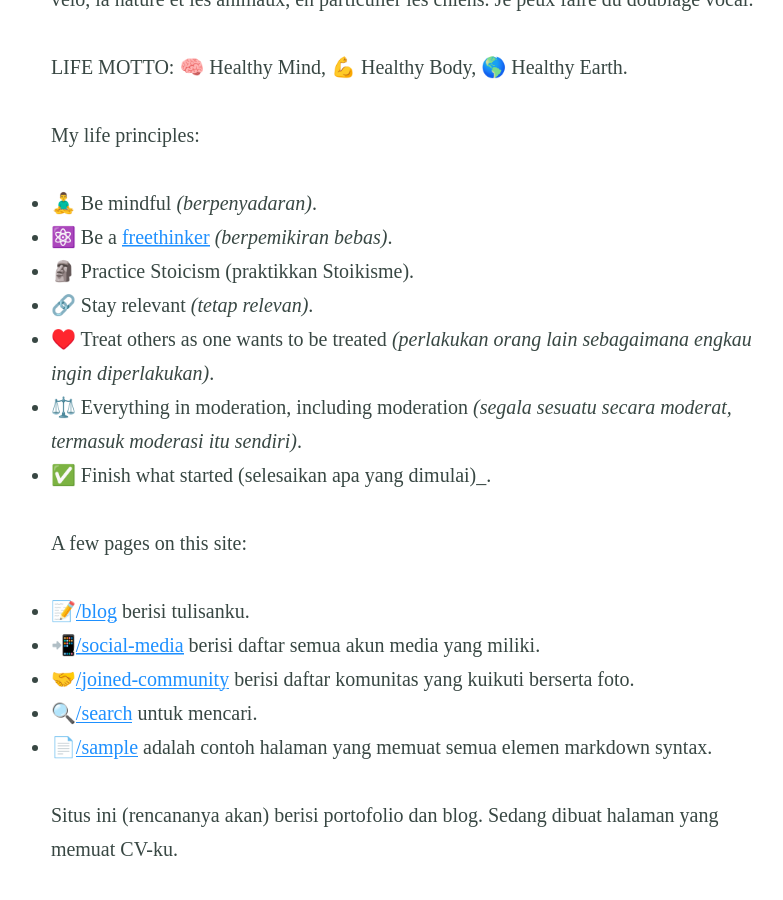
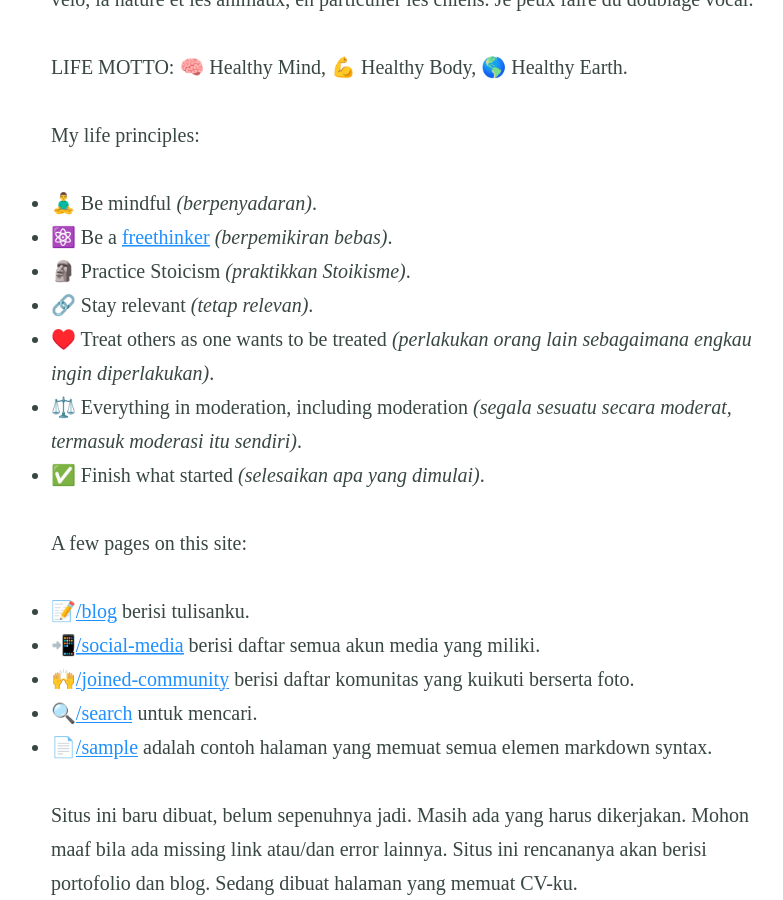
Before and after one commit to yudhaharton/yudhaharton.github.io, a Jekyll site: the page built from index.md, in a window 1280 px wide and 900 px high, scrolled down 665 px. Shown: the whole window, without its empty margins (232-1015 px from the left). Built offline with Jekyll 4.4.1, drawn with Linux system fonts in a browser that asks for light colours; some web fonts are replaced; some of the changed text lies outside the part shown.

Commit message:
Update index.md

```diff
--- a/index.md
+++ b/index.md
@@ -14,21 +14,19 @@ LIFE MOTTO: 🧠 Healthy Mind, 💪 Healthy Body, 🌎 Healthy Earth.
 My life principles:
 - 🧘‍♂️ Be mindful _(berpenyadaran)_.
 - ⚛️ Be a [freethinker](https://en.wikipedia.org/wiki/Freethought) _(berpemikiran bebas)_.
-- 🗿 Practice Stoicism (praktikkan Stoikisme).
+- 🗿 Practice Stoicism _(praktikkan Stoikisme)_.
 - 🔗 Stay relevant _(tetap relevan)_.
 - ♥️ Treat others as one wants to be treated _(perlakukan orang lain sebagaimana engkau ingin diperlakukan)_.
 - ⚖️ Everything in moderation, including moderation _(segala sesuatu secara moderat, termasuk moderasi itu sendiri)_.
-- ✅ Finish what started (selesaikan apa yang dimulai)_.
+- ✅ Finish what started _(selesaikan apa yang dimulai)_.
 
 A few pages on this site:
 - 📝[/blog](/blog) berisi tulisanku.
 - 📲[/social-media](/social-media) berisi daftar semua akun media yang miliki.
-- 🤝[/joined-community](/joined-community) berisi daftar komunitas yang kuikuti berserta foto.
+- 🙌[/joined-community](/joined-community) berisi daftar komunitas yang kuikuti berserta foto.
 - 🔍[/search](/search) untuk mencari.
 - 📄[/sample](/sample) adalah contoh halaman yang memuat semua elemen markdown syntax.
 
-Situs ini (rencananya akan) berisi portofolio dan blog. Sedang dibuat halaman yang memuat CV-ku.
-
-Situs ini baru dibuat, belum sepenuhnya jadi. Masih ada yang harus dikerjakan. Mohon maaf bila ada missing link atau/dan error lainnya.
+Situs ini baru dibuat, belum sepenuhnya jadi. Masih ada yang harus dikerjakan. Mohon maaf bila ada missing link atau/dan error lainnya. Situs ini rencananya akan berisi portofolio dan blog. Sedang dibuat halaman yang memuat CV-ku.
 
 Terima kasih sudah mampir 😊
```
